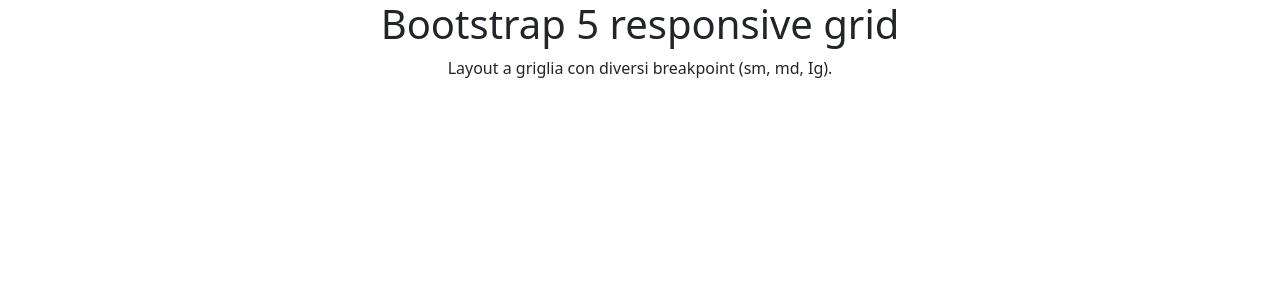
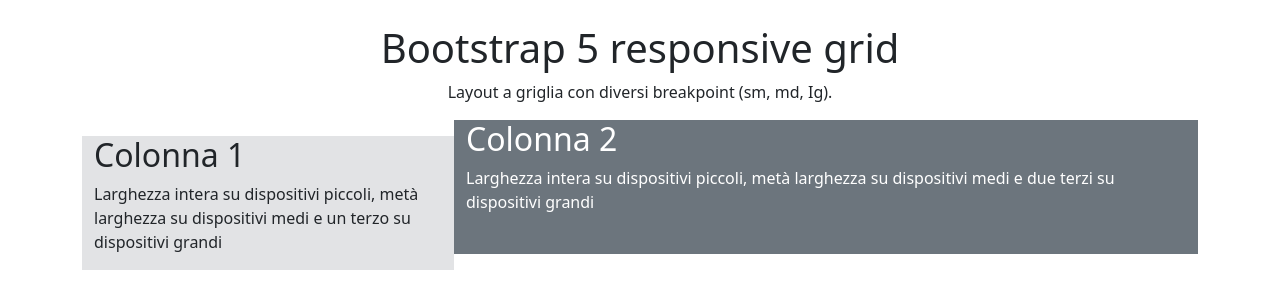
Before and after one commit to Carlomadella/htmlcss-bootstrap-layout, a plain HTML site: page index.html in a window 1280 px wide. Drawn offline with nearby package versions, Linux system fonts and the light colour scheme.

Commit message:
creato secondo div

```diff
--- a/index.html
+++ b/index.html
@@ -9,7 +9,7 @@
 </head>
 <body>
 
-    <div class="container text-center">
+    <div class="container text-center mt-4">
         <div class="row">
           <div class="col-12">
             <h1>Bootstrap 5 responsive grid</h1>
@@ -23,11 +23,18 @@
 
     <div class="container">
         <div class="row">
-            <div class="col">
-
+            <div class="col-sm-12 col-md-6 col-lg-4 text-start mt-3 bg-secondary-subtle">
+                <h2>Colonna 1</h2>
+                <p>Larghezza intera su dispositivi piccoli, metà larghezza su dispositivi medi e un terzo su dispositivi grandi</p>
+            </div>
+            <div class="col-sm-12 col-md-6 col-lg-8 text-start text-white mb-3 bg-secondary">
+                <h2>Colonna 2</h2>
+                <p>Larghezza intera su dispositivi piccoli, metà larghezza su dispositivi medi e due terzi su dispositivi grandi</p>
             </div>
         </div>
     </div>
 
+
+
 </body>
 </html>
```
